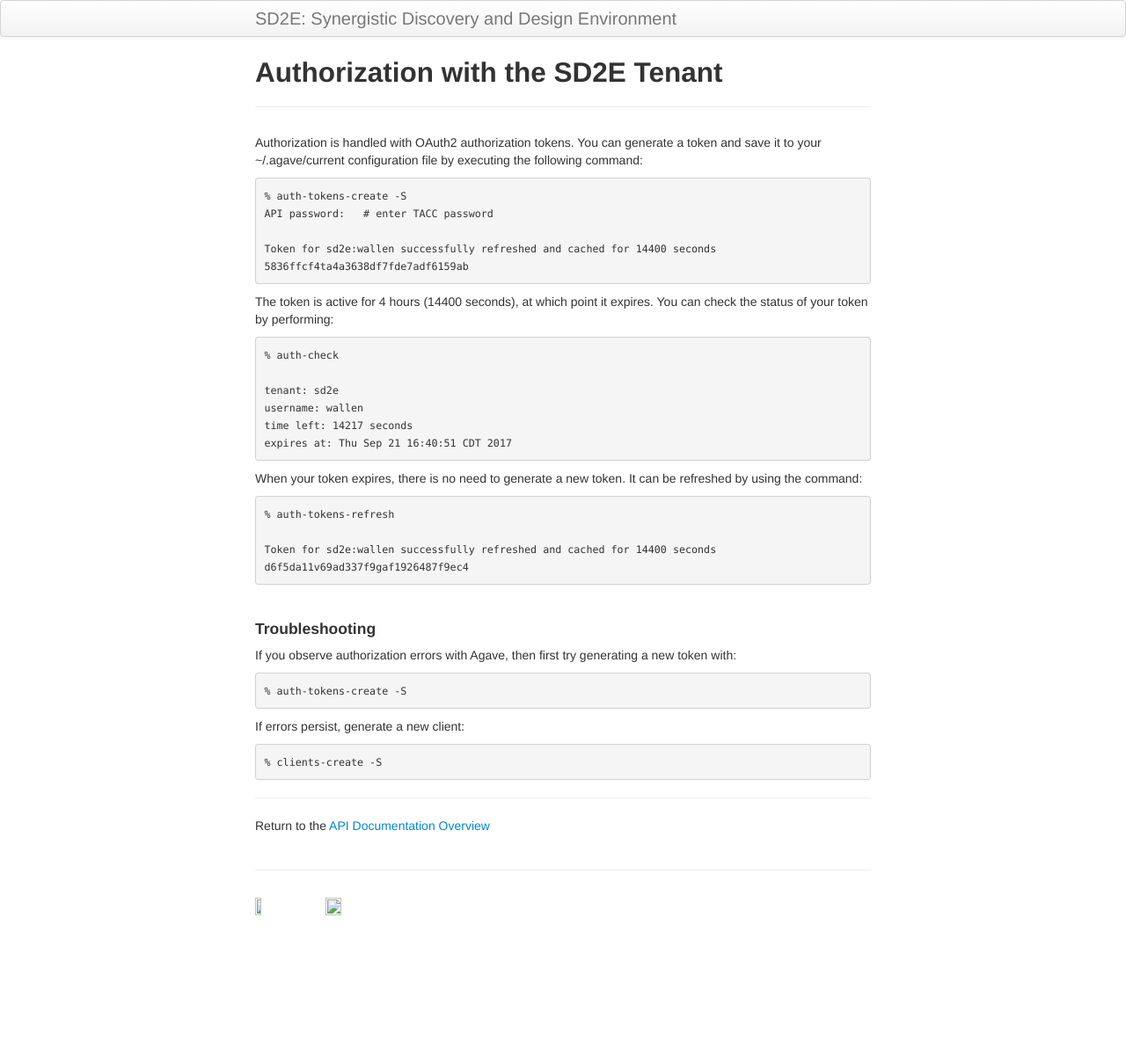
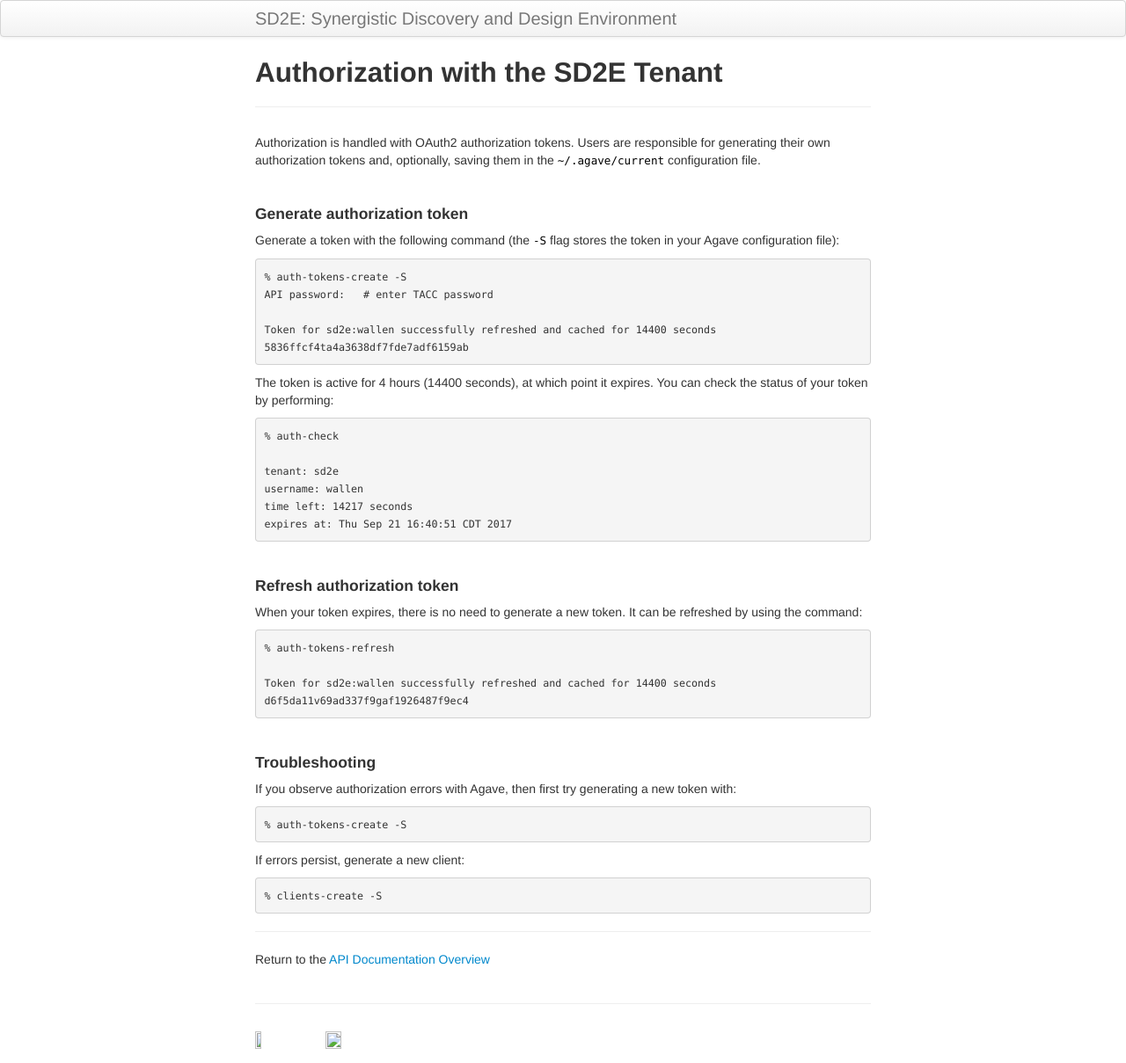
Before and after one commit to SD2E/api-user-guide, a Jekyll site: the page built from docs/authorization.md, in a window 1280 px wide. Shown: the whole page at 88% size. Built offline with Jekyll 4.4.1, drawn with Linux system fonts in a browser that asks for light colours; before the commit the page ends 1057 px from its top, so only the background shows below that.

Commit message:
adding headers to authorization file

````diff
--- a/docs/authorization.md
+++ b/docs/authorization.md
@@ -4,9 +4,15 @@ title: Authorization with the SD2E Tenant
 tagline:
 ---
 
-Authorization is handled with OAuth2 authorization tokens. You can generate
-a token and save it to your ~/.agave/current configuration file by executing
-the following command:
+Authorization is handled with OAuth2 authorization tokens. Users are responsible
+for generating their own authorization tokens and, optionally, saving them in the
+`~/.agave/current` configuration file.
+
+<br>
+#### Generate authorization token
+
+Generate a token with the following command (the `-S` flag stores the token in
+your Agave configuration file):
 ```
 % auth-tokens-create -S
 API password:   # enter TACC password
@@ -25,6 +31,9 @@ username: wallen
 time left: 14217 seconds
 expires at: Thu Sep 21 16:40:51 CDT 2017
 ```
+
+<br>
+#### Refresh authorization token
 
 When your token expires, there is no need to generate a new token. It can be
 refreshed by using the command:
````
